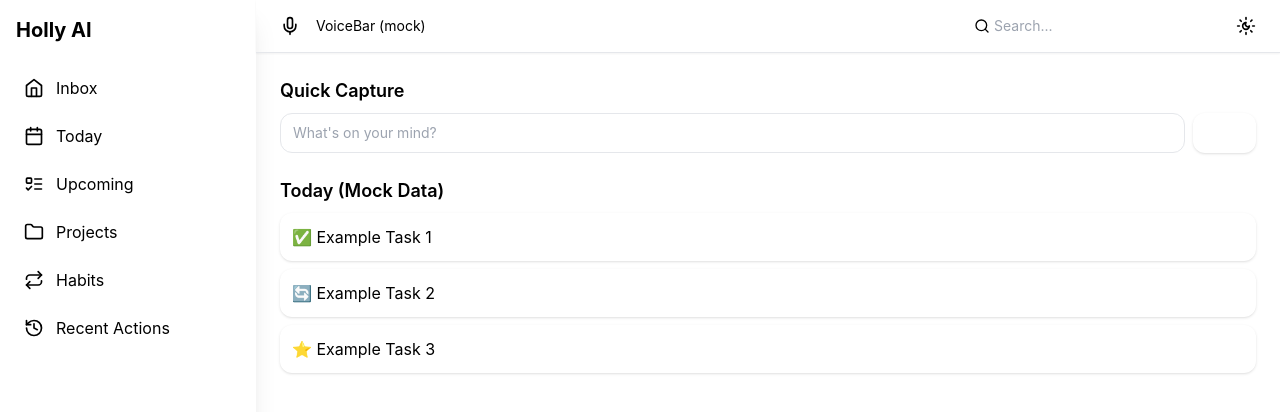
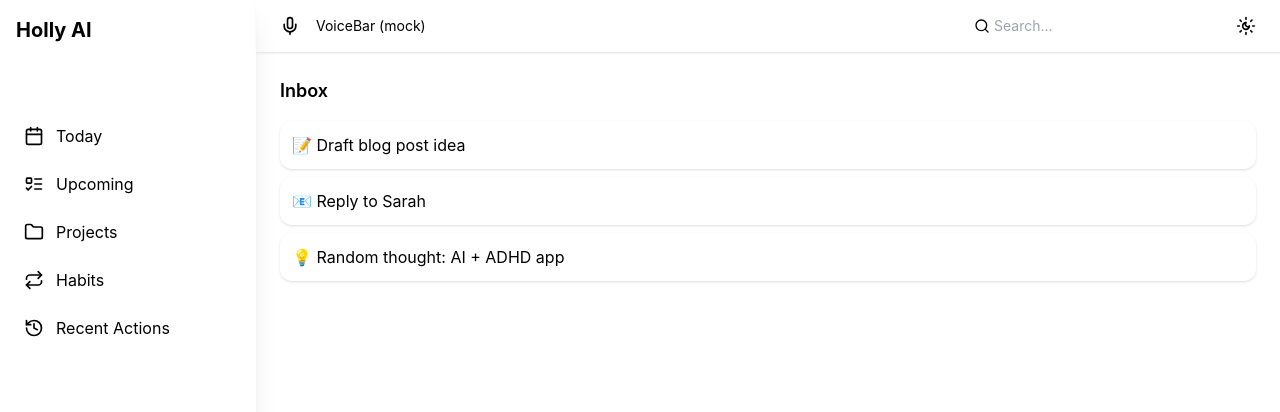
Before and after one commit to holly-ai-2025/holly-v6, a React (Vite) app in the folder apps/frontend/: page / in a window 1280 px wide. Shown: the top 412 px of the page. Built offline with nearby package versions, Linux system fonts and the light colour scheme.

Commit message:
feat(ui): add sidebar navigation with dummy data sections
- Sidebar buttons now switch active section
- MainView renders Inbox, Today, Upcoming, Projects, Habits, Recent Actions with dummy content
- Added basic state management for selected section

```diff
--- a/apps/frontend/src/App.tsx
+++ b/apps/frontend/src/App.tsx
@@ -1,15 +1,17 @@
-import React from "react";
+import React, { useState } from "react";
 import { Sidebar } from "./components/Sidebar";
 import { TopBar } from "./components/TopBar";
 import { MainView } from "./components/MainView";
 
 export default function App() {
+  const [activeSection, setActiveSection] = useState("Inbox");
+
   return (
     <div className="flex h-screen w-screen bg-background text-foreground">
-      <Sidebar />
+      <Sidebar active={activeSection} onSelect={setActiveSection} />
       <div className="flex flex-col flex-1">
         <TopBar />
-        <MainView />
+        <MainView section={activeSection} />
       </div>
     </div>
   );
--- a/apps/frontend/src/components/MainView.tsx
+++ b/apps/frontend/src/components/MainView.tsx
@@ -1,29 +1,60 @@
 import React from "react";
 
-export function MainView() {
+const dummyData: Record<string, React.ReactNode> = {
+  Inbox: (
+    <ul className="space-y-2">
+      <li className="p-3 rounded-xl bg-card shadow">📝 Draft blog post idea</li>
+      <li className="p-3 rounded-xl bg-card shadow">📧 Reply to Sarah</li>
+      <li className="p-3 rounded-xl bg-card shadow">💡 Random thought: AI + ADHD app</li>
+    </ul>
+  ),
+  Today: (
+    <ul className="space-y-2">
+      <li className="p-3 rounded-xl bg-card shadow">✅ Morning run</li>
+      <li className="p-3 rounded-xl bg-card shadow">📞 Call with Alex</li>
+      <li className="p-3 rounded-xl bg-card shadow">✍️ Work on Holly wireframe</li>
+    </ul>
+  ),
+  Upcoming: (
+    <ul className="space-y-2">
+      <li className="p-3 rounded-xl bg-card shadow">🗓️ Dentist appointment (Fri)</li>
+      <li className="p-3 rounded-xl bg-card shadow">🎂 Friend's birthday (Sat)</li>
+    </ul>
+  ),
+  Projects: (
+    <div>
+      <h3 className="font-semibold mb-2">Holly AI</h3>
+      <ul className="space-y-2">
+        <li className="p-3 rounded-xl bg-card shadow">📌 Set up backend scaffold</li>
+        <li className="p-3 rounded-xl bg-card shadow">🎨 Finalize UI design</li>
+      </ul>
+      <h3 className="font-semibold mt-4 mb-2">Personal</h3>
+      <ul className="space-y-2">
+        <li className="p-3 rounded-xl bg-card shadow">📖 Read new book</li>
+      </ul>
+    </div>
+  ),
+  Habits: (
+    <ul className="space-y-2">
+      <li className="p-3 rounded-xl bg-card shadow">🏃‍♂️ Exercise — Streak: 5 days</li>
+      <li className="p-3 rounded-xl bg-card shadow">📚 Read — Streak: 12 days</li>
+      <li className="p-3 rounded-xl bg-card shadow">🛏️ Sleep before midnight — Streak: 3 days</li>
+    </ul>
+  ),
+  "Recent Actions": (
+    <ul className="space-y-2">
+      <li className="p-3 rounded-xl bg-card shadow">✔️ Completed: Call with Alex</li>
+      <li className="p-3 rounded-xl bg-card shadow">↩️ Undid: Deleted task</li>
+      <li className="p-3 rounded-xl bg-card shadow">✨ Added: New habit — Sleep before midnight</li>
+    </ul>
+  ),
+};
+
+export function MainView({ section }: { section: string }) {
   return (
     <main className="flex-1 p-6 overflow-y-auto">
-      <section className="mb-6">
-        <h2 className="text-lg font-semibold mb-2">Quick Capture</h2>
-        <div className="flex space-x-2">
-          <input
-            type="text"
-            placeholder="What's on your mind?"
-            className="flex-1 border rounded-xl px-3 py-2 text-sm"
-          />
-          <button className="px-4 py-2 bg-primary text-white rounded-xl shadow">
-            Add
-          </button>
-        </div>
-      </section>
-      <section>
-        <h2 className="text-lg font-semibold mb-2">Today (Mock Data)</h2>
-        <ul className="space-y-2">
-          <li className="p-3 rounded-xl bg-card shadow">✅ Example Task 1</li>
-          <li className="p-3 rounded-xl bg-card shadow">🔄 Example Task 2</li>
-          <li className="p-3 rounded-xl bg-card shadow">⭐ Example Task 3</li>
-        </ul>
-      </section>
+      <h2 className="text-lg font-semibold mb-4">{section}</h2>
+      {dummyData[section] || <p>No data for this section.</p>}
     </main>
   );
 }
--- a/apps/frontend/src/components/Sidebar.tsx
+++ b/apps/frontend/src/components/Sidebar.tsx
@@ -10,14 +10,17 @@ const navItems = [
   { icon: History, label: "Recent Actions" },
 ];
 
-export function Sidebar() {
+export function Sidebar({ active, onSelect }: { active: string; onSelect: (label: string) => void }) {
   return (
     <aside className="w-64 bg-muted p-4 flex flex-col space-y-2 shadow-xl">
       <h1 className="text-xl font-bold mb-4">Holly AI</h1>
       {navItems.map((item) => (
         <button
           key={item.label}
-          className="flex items-center space-x-3 p-2 rounded-xl hover:bg-accent transition"
+          onClick={() => onSelect(item.label)}
+          className={`flex items-center space-x-3 p-2 rounded-xl transition ${
+            active === item.label ? "bg-primary text-white" : "hover:bg-accent"
+          }`}
         >
           <item.icon className="h-5 w-5" />
           <span>{item.label}</span>
```
